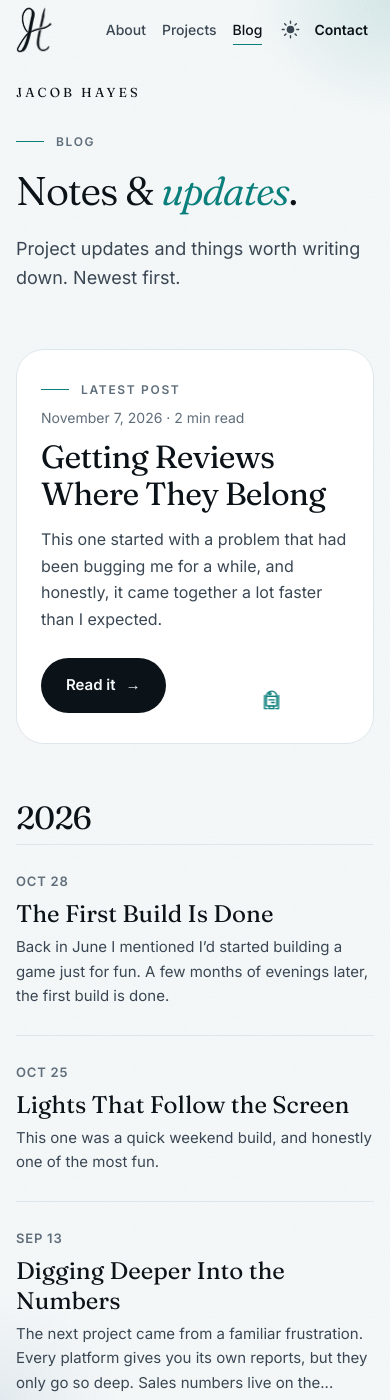
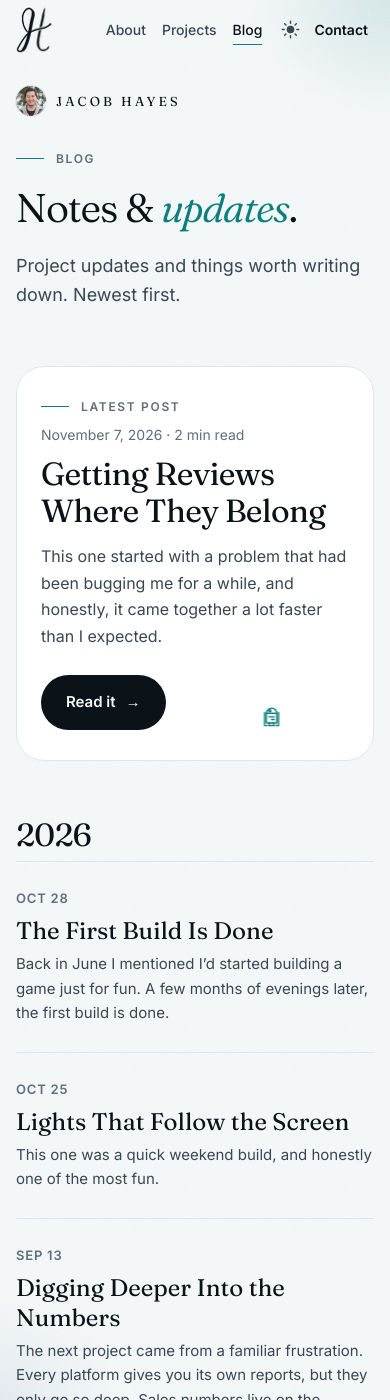
Before and after one commit to haye8277/haye8277.github.io, a Jekyll site: the page built from blog.html, in a window 390 px wide and 1400 px high. Built offline with Jekyll 4.4.1, drawn with Linux system fonts in a browser that asks for light colours.

Commit message:
Second-pass refinements: tablet projects, featured tile, sticky tiles
- Projects: tablets from 681px use the side-by-side layout, and each
  tile stays in view beside its text while a long card scrolls
- Blog: the featured card shows the tile of the project its post is about
- Home: the Read prompt on blog cards is always visible
- Phones: a small portrait sits beside the name that opens each page
- Posts: the opening paragraph wraps into even lines
- Tablets get the taller tap areas for the menu and jump chips
- Project tiles move into shared includes used by Projects and Blog

Co-Authored-By: Claude <noreply@anthropic.com>

```diff
--- /dev/null
+++ b/_includes/visual-analytics.html
@@ -0,0 +1,6 @@
+<svg class="line-chart" viewBox="0 0 120 70">
+  <path class="chart-grid" d="M10 60 H110 M10 40 H110 M10 20 H110" />
+  <path class="chart-trend" pathLength="1" d="M12 54 L32 46 L50 50 L70 33 L88 37 L108 15" />
+  <circle class="chart-peak" cx="108" cy="15" r="3.2" />
+</svg>
+<span class="roi-tag">ROI &uarr;</span>
--- /dev/null
+++ b/_includes/visual-game.html
@@ -0,0 +1,2 @@
+<span class="stars"></span>
+<span class="drifter">{% include ship-xwing.svg %}</span>
--- /dev/null
+++ b/_includes/visual-music.html
@@ -0,0 +1 @@
+<span class="eq eq-big"><i></i><i></i><i></i><i></i><i></i><i></i><i></i></span>
--- /dev/null
+++ b/_includes/visual-reviews.html
@@ -0,0 +1,16 @@
+<svg class="review-share" viewBox="0 0 120 70">
+  <defs>
+    <path id="rs-star" d="M0 -2.6 L0.75 -0.8 L2.6 -0.8 L1.1 0.35 L1.65 2.2 L0 1.1 L-1.65 2.2 L-1.1 0.35 L-2.6 -0.8 L-0.75 -0.8 Z" />
+  </defs>
+  <path class="rs-flow" pathLength="1" d="M27 20 Q41 6 55 20" />
+  <path class="rs-flow rs-flow-2" pathLength="1" d="M65 20 Q79 6 93 20" />
+  <g class="rs-store">
+    <rect x="5" y="24" width="32" height="34" rx="5" />
+    <rect x="44" y="24" width="32" height="34" rx="5" />
+    <rect x="83" y="24" width="32" height="34" rx="5" />
+  </g>
+  <path class="rs-text" d="M10 45 H32 M10 51 H25 M49 45 H71 M49 51 H64 M88 45 H110 M88 51 H103" />
+  <g class="rs-stars"><use href="#rs-star" x="10.5" y="34" /><use href="#rs-star" x="15.75" y="34" /><use href="#rs-star" x="21" y="34" /><use href="#rs-star" x="26.25" y="34" /><use href="#rs-star" x="31.5" y="34" /></g>
+  <g class="rs-stars rs-stars-2"><use href="#rs-star" x="49.5" y="34" /><use href="#rs-star" x="54.75" y="34" /><use href="#rs-star" x="60" y="34" /><use href="#rs-star" x="65.25" y="34" /><use href="#rs-star" x="70.5" y="34" /></g>
+  <g class="rs-stars rs-stars-3"><use href="#rs-star" x="88.5" y="34" /><use href="#rs-star" x="93.75" y="34" /><use href="#rs-star" x="99" y="34" /><use href="#rs-star" x="104.25" y="34" /><use href="#rs-star" x="109.5" y="34" /></g>
+</svg>
--- /dev/null
+++ b/_includes/visual-sale.html
@@ -0,0 +1 @@
+<span class="price-tag"><span class="price-old">$40</span><span class="price-new">$32</span><span class="price-off">-20%</span></span>
--- /dev/null
+++ b/_includes/visual-tv.html
@@ -0,0 +1 @@
+<span class="tv"><span class="tv-screen"></span></span>
--- a/_layouts/default.html
+++ b/_layouts/default.html
@@ -13,7 +13,7 @@
 
     <main id="main" class="page-content">
       <div class="wrapper">
-        <p class="masthead-name" aria-hidden="true">Jacob Hayes</p>
+        <p class="masthead-name" aria-hidden="true">{% unless page.url contains "/about" %}<img src="{{ site.baseurl }}/assets/img/profile.jpg" alt="" width="30" height="30" loading="lazy">{% endunless %}<span>Jacob Hayes</span></p>
         {{ content }}
       </div>
     </main>
--- a/_sass/_layout.scss
+++ b/_sass/_layout.scss
@@ -399,6 +399,13 @@ $brand-slant: -13.5deg;
 
 @include media-query($on-laptop) {
     .site-nav { gap: 20px; }
+
+    // tablets are touch screens too: a taller tap area, underline kept by the words
+    .nav-link {
+        padding: 11px 0;
+
+        &::after { bottom: 5px; }
+    }
 }
 
 @include media-query($on-palm) {
@@ -442,7 +449,9 @@ $brand-slant: -13.5deg;
     display: none;
 
     @include media-query($on-palm) {
-        display: block;
+        display: flex;
+        align-items: center;
+        gap: 10px;
         margin: 2px 0 0;
         font-family: $heading-font-family;
         font-variation-settings: "opsz" 72;
@@ -451,6 +460,15 @@ $brand-slant: -13.5deg;
         letter-spacing: 0.24em;
         text-transform: uppercase;
         color: var(--ink);
+
+        // a small portrait beside the name (left out on About, where the photo comes next)
+        img {
+            width: 30px;
+            height: 30px;
+            border-radius: 50%;
+            object-fit: cover;
+            box-shadow: 0 0 0 1px var(--line);
+        }
     }
 }
 
@@ -1075,7 +1093,7 @@ $brand-slant: -13.5deg;
         box-shadow: var(--shadow-lift);
         border-color: transparent;
 
-        .post-card-more { opacity: 1; transform: none; }
+        .post-card-more { transform: translateX(5px); }
     }
 }
 
@@ -1087,17 +1105,15 @@ $brand-slant: -13.5deg;
     color: var(--muted);
 }
 
+// Always on show, so the card says what it does; it leans forward on hover
 .post-card-more {
+    align-self: flex-start;
     font-size: 14px;
     font-weight: 600;
     color: var(--accent);
-    opacity: 0;
-    transform: translateX(-8px);
-    transition: opacity 0.3s ease, transform 0.4s $ease-out;
-
-    // Touch screens have no hover, so the prompt is simply there (and phones drop it)
-    @media (hover: none) { opacity: 1; transform: none; }
-    @include media-query($on-palm) { display: none; }
+    transition: transform 0.4s $ease-out;
+
+    @include media-query($on-palm) { display: none; } // phones keep the compact card
 }
 
 
@@ -1418,7 +1434,7 @@ $brand-slant: -13.5deg;
     }
 
     @include media-query($on-laptop) { margin: -12px 0 40px; }
-    @include media-query($on-palm)   { a { padding: 11px 14px; } }
+    @include media-query($on-laptop) { a { padding: 11px 14px; } }
 }
 
 .project-card {
@@ -1681,6 +1697,7 @@ $brand-slant: -13.5deg;
         font-weight: 300;
         line-height: 1.55;
         color: var(--ink);
+        text-wrap: balance; // a short opener: even lines, no stranded word
     }
 
     h2 {
@@ -2588,6 +2605,31 @@ a.now-text:hover {
     }
 }
 
+// When the newest post is about a project, that project tile fills the right half
+.featured-post.has-visual {
+    display: grid;
+    grid-template-columns: 1fr auto;
+    column-gap: 48px;
+    align-items: start;
+
+    .btn { justify-self: start; }
+
+    @include media-query($on-laptop) { column-gap: 32px; }
+    @include media-query($on-palm)   { display: block; }
+}
+
+.featured-visual {
+    grid-column: 2;
+    grid-row: 1 / span 4;
+    align-self: center;
+    width: 180px;
+    margin: 0 8px 12px 0;
+
+    @media screen and (min-width: 861px) { zoom: 1.45; }
+    @include media-query($on-laptop) { zoom: 1; margin: 0; }
+    @include media-query($on-palm)   { display: none; }
+}
+
 .featured-meta {
     display: flex;
     flex-wrap: wrap;
@@ -3437,6 +3479,7 @@ $pen-pace: cubic-bezier(0.45, 0.05, 0.55, 0.95);
 
     .project-card { grid-template-columns: 300px 1fr; gap: 56px; }
     .project-visual { zoom: 1.6; }
+    .featured-visual { zoom: 1.45; }
 
     .work-item { grid-template-columns: 140px 1fr 1.35fr; gap: 44px; }
 }
@@ -3457,3 +3500,18 @@ $pen-pace: cubic-bezier(0.45, 0.05, 0.55, 0.95);
     .hero-cta { margin-bottom: 24px; }
     .hero-photo { max-width: 340px; }
 }
+
+
+/**
+ * Projects: the tile stays in view beside its text while a long card scrolls past,
+ * and tablets get the same side-by-side layout as desktops
+ */
+@media screen and (min-width: 681px) {
+    .project-meta { position: sticky; top: 96px; align-self: start; }
+}
+
+@media screen and (min-width: 681px) and (max-width: 860px) {
+    .project-card { grid-template-columns: 180px 1fr; gap: 32px; }
+    .project-meta { flex-direction: column; align-items: flex-start; }
+    .project-visual { zoom: 1; margin-left: 0; }
+}
--- a/blog.html
+++ b/blog.html
@@ -13,7 +13,17 @@ description: Project updates and notes from Jacob Hayes, newest first, going bac
 
 {% assign latest = site.posts.first %}
 {% assign latest_words = latest.content | number_of_words %}
-<a class="featured-post spot" href="{{ latest.url | prepend: site.baseurl }}">
+{% comment %} When the newest post is about a project, the featured card borrows that project tile {% endcomment %}
+{% assign featured_tile = "" %}
+{% case latest.slug %}
+  {% when "sale-manager" %}{% assign featured_tile = "tint-peach" %}
+  {% when "analytics-tool" %}{% assign featured_tile = "tint-sky" %}
+  {% when "getting-reviews-where-they-belong" %}{% assign featured_tile = "tint-lilac" %}
+  {% when "lights-that-follow-the-screen" %}{% assign featured_tile = "project-visual-tv" %}
+  {% when "a-game-just-for-fun" %}{% assign featured_tile = "project-visual-space" %}
+  {% when "first-build-of-the-game" %}{% assign featured_tile = "project-visual-space" %}
+{% endcase %}
+<a class="featured-post spot{% if featured_tile != "" %} has-visual{% endif %}" href="{{ latest.url | prepend: site.baseurl }}">
   <span class="note note-featured" aria-hidden="true">fresh off the press</span>
   <div class="featured-meta">
     <span class="section-index">Latest post</span>
@@ -22,6 +32,18 @@ description: Project updates and notes from Jacob Hayes, newest first, going bac
   <h2>{{ latest.title }}</h2>
   <p>{{ latest.excerpt | strip_html | truncatewords: 40 }}</p>
   <span class="btn btn-primary">Read it <span class="btn-arrow" aria-hidden="true">&rarr;</span></span>
+  {% if featured_tile != "" %}
+  <div class="project-visual featured-visual {{ featured_tile }}" aria-hidden="true">
+    {% case latest.slug %}
+      {% when "sale-manager" %}{% include visual-sale.html %}
+      {% when "analytics-tool" %}{% include visual-analytics.html %}
+      {% when "getting-reviews-where-they-belong" %}{% include visual-reviews.html %}
+      {% when "lights-that-follow-the-screen" %}{% include visual-tv.html %}
+      {% when "a-game-just-for-fun" %}{% include visual-game.html %}
+      {% when "first-build-of-the-game" %}{% include visual-game.html %}
+    {% endcase %}
+  </div>
+  {% endif %}
   <span class="droid-patrol" aria-hidden="true"><span class="droid-turn">{% include ship-droid.svg %}</span></span>
 </a>
 
```
Also changed, not shown: projects.html (+6 -27 lines).
